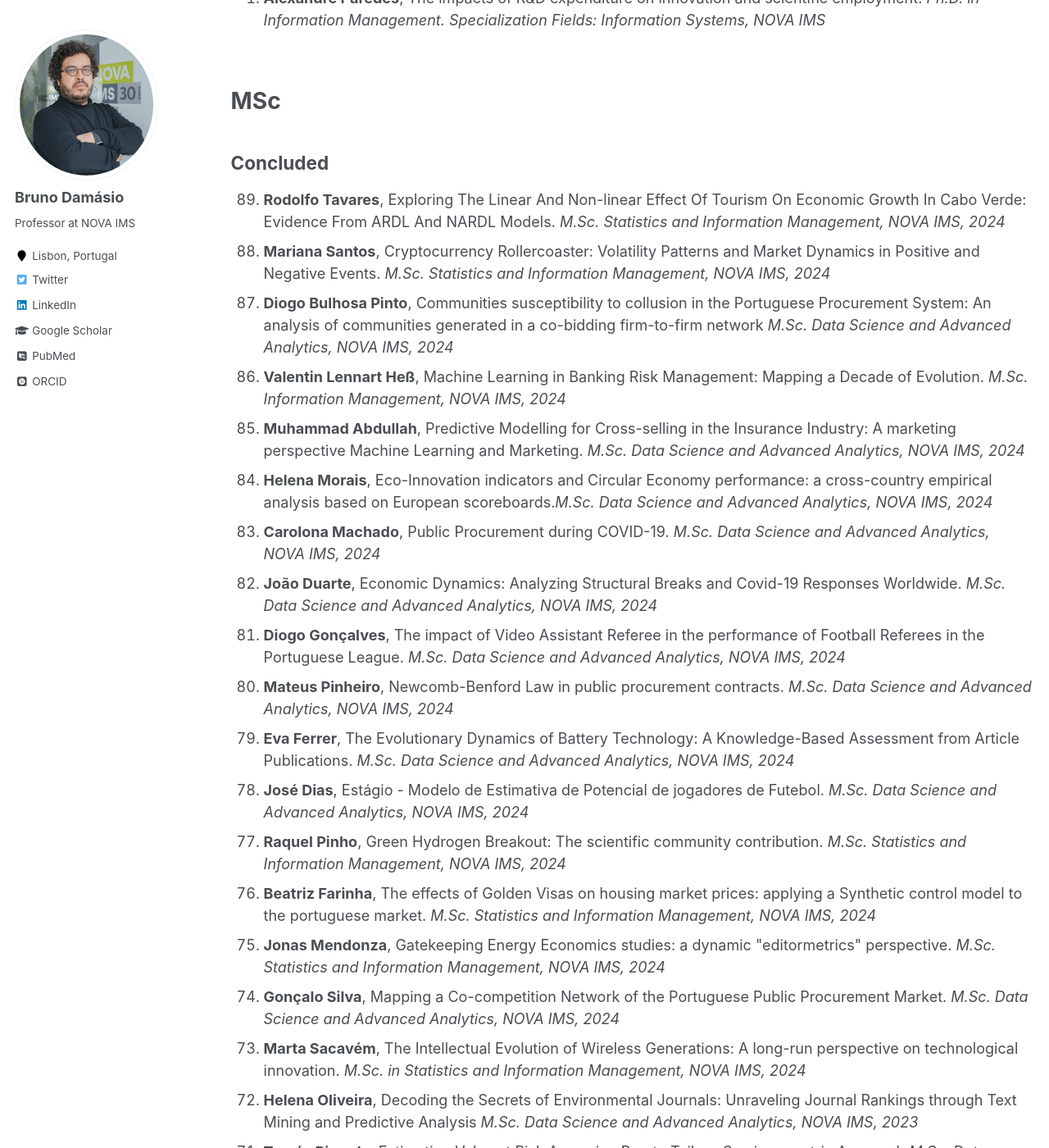
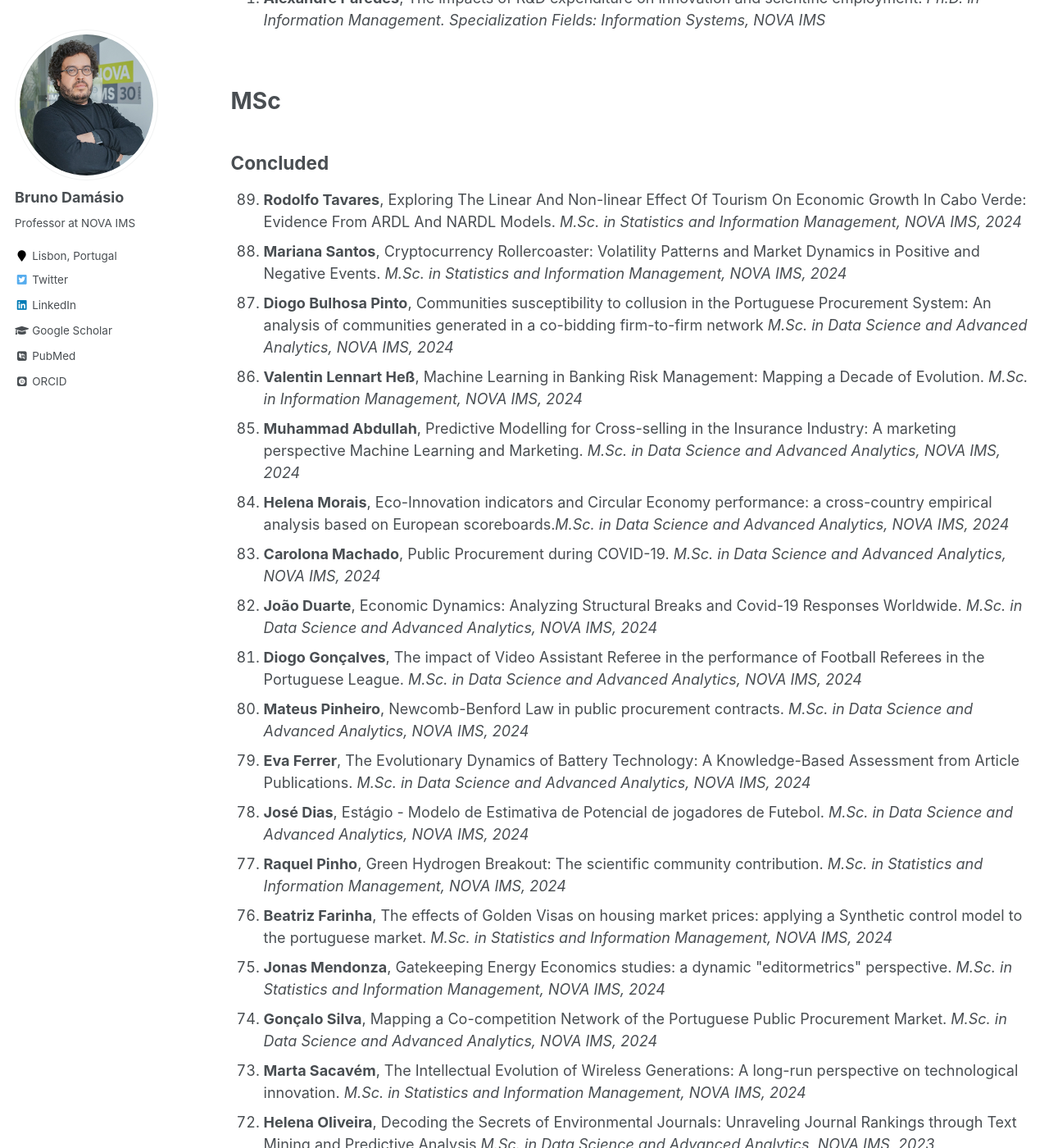
Before and after one commit to damasiob/damasiob.github.io, a Jekyll site: the page built from _pages/orietation.md, in a window 1280 px wide and 1400 px high, scrolled down 759 px. Shown: the whole window at 82% size. Built offline with Jekyll 4.4.1, drawn with Linux system fonts in a browser that asks for light colours; some web fonts are replaced; some of the changed text lies outside the part shown.

Commit message:
Update orietation.md

```diff
--- a/_pages/orietation.md
+++ b/_pages/orietation.md
@@ -19,14 +19,20 @@ Ongoing
 
 <ol reversed>
    <li><b>Luis Manica</b>, State aid in very high-capacity networks - Understanding the policy drivers in France, Portugal, Spain and United Kingdom. <i>Ph.D. in Public Policy , ISCTE</i></li>
-   <li><b>Eduardo Magalhães e Silva</b>, A scientometric approach to digital platforms: Knowledge sources, processes and impacts of “Big Tech”
+
+  <li><b>Eduardo Magalhães e Silva</b>, A scientometric approach to digital platforms: Knowledge sources, processes and impacts of “Big Tech”
  <i>Ph.D. in Information Management. Specialization Field: Data Science, NOVA IMS</i></li>
+
   <li><b>Carolina Vasconcelos</b>, What do large financial institutions know and how does it matter? A
 big‑data computational approach to the scientometric study of leading global policy players. <i>Ph.D. in Information Management. Specialization Field: Data Science, NOVA IMS</i></li>
+
   <li><b>Luís Baltazar</b>, Data science for regulatory impact assessment. <i>Ph.D. in Information Management. Specialization Field: Data Science, NOVA IMS</i></li>
+
   <li><b>Lígia Ernesto</b>, Health innovation enablers: Data‑driven paths and effectiveness.<i>Ph.D. in Management. Specialization Field: Strategy and Entrepreneurship, ISCTE</i></li>
-    <li><b>Renato Lains Mota</b>, Data‑driven healthcare business models: Understanding the determinants
+
+  <li><b>Renato Lains Mota</b>, Data‑driven healthcare business models: Understanding the determinants
 of success and sustainability. <i>Ph.D. in Information Management. Specialization Field: Data Science, NOVA IMS</i></li>
+
   <li><b>Alexandre Paredes</b>, The impacts of R&D expenditure on innovation and scientific employment. <i>Ph.D. in Information Management. Specialization Fields: Information Systems, NOVA IMS</i></li>
 </ol>
 
@@ -40,48 +46,48 @@ Concluded
 
 <ol reversed>
 
-  <li><b>Rodolfo Tavares</b>, Exploring The Linear And Non-linear Effect Of Tourism On Economic Growth In Cabo Verde: Evidence From ARDL And NARDL Models. <i>M.Sc. Statistics and Information Management, NOVA IMS, 2024 </i></li>
+  <li><b>Rodolfo Tavares</b>, Exploring The Linear And Non-linear Effect Of Tourism On Economic Growth In Cabo Verde: Evidence From ARDL And NARDL Models. <i>M.Sc. in Statistics and Information Management, NOVA IMS, 2024 </i></li>
 
-  <li><b>Mariana Santos</b>, Cryptocurrency Rollercoaster: Volatility Patterns and Market Dynamics in Positive and Negative Events. <i>M.Sc. Statistics and Information Management, NOVA IMS, 2024 </i></li>
+  <li><b>Mariana Santos</b>, Cryptocurrency Rollercoaster: Volatility Patterns and Market Dynamics in Positive and Negative Events. <i>M.Sc. in Statistics and Information Management, NOVA IMS, 2024 </i></li>
 
-  <li><b>Diogo Bulhosa Pinto</b>, Communities susceptibility to collusion in the Portuguese Procurement System: An analysis of communities generated in a co-bidding firm-to-firm network <i> M.Sc. Data Science and Advanced Analytics, NOVA IMS, 2024 </i></li>
+  <li><b>Diogo Bulhosa Pinto</b>, Communities susceptibility to collusion in the Portuguese Procurement System: An analysis of communities generated in a co-bidding firm-to-firm network <i> M.Sc. in Data Science and Advanced Analytics, NOVA IMS, 2024 </i></li>
 
-  <li><b>Valentin Lennart Heß</b>, Machine Learning in Banking Risk Management: Mapping a Decade of Evolution. <i> M.Sc. Information Management, NOVA IMS, 2024 </i></li>
+  <li><b>Valentin Lennart Heß</b>, Machine Learning in Banking Risk Management: Mapping a Decade of Evolution. <i> M.Sc. in Information Management, NOVA IMS, 2024 </i></li>
 
 
-<li><b>Muhammad Abdullah</b>, Predictive Modelling for Cross-selling in the Insurance Industry: A marketing perspective Machine Learning and Marketing. <i>M.Sc. Data Science and Advanced Analytics, NOVA IMS, 2024 </i></li>
+<li><b>Muhammad Abdullah</b>, Predictive Modelling for Cross-selling in the Insurance Industry: A marketing perspective Machine Learning and Marketing. <i>M.Sc. in Data Science and Advanced Analytics, NOVA IMS, 2024 </i></li>
 
-<li><b>Helena Morais</b>, Eco-Innovation indicators and Circular Economy performance: a cross-country empirical analysis based on European scoreboards.<i>M.Sc. Data Science and Advanced Analytics, NOVA IMS, 2024 </i></li>
+<li><b>Helena Morais</b>, Eco-Innovation indicators and Circular Economy performance: a cross-country empirical analysis based on European scoreboards.<i>M.Sc. in Data Science and Advanced Analytics, NOVA IMS, 2024 </i></li>
 
-<li><b>Carolona Machado</b>, Public Procurement during COVID-19. <i>M.Sc. Data Science and Advanced Analytics, NOVA IMS, 2024 </i></li>
+<li><b>Carolona Machado</b>, Public Procurement during COVID-19. <i>M.Sc. in Data Science and Advanced Analytics, NOVA IMS, 2024 </i></li>
 
-<li><b>João Duarte</b>, Economic Dynamics: Analyzing Structural Breaks and Covid-19 Responses Worldwide. <i>M.Sc. Data Science and Advanced Analytics, NOVA IMS, 2024 </i></li>
+<li><b>João Duarte</b>, Economic Dynamics: Analyzing Structural Breaks and Covid-19 Responses Worldwide. <i>M.Sc. in Data Science and Advanced Analytics, NOVA IMS, 2024 </i></li>
 
-<li><b>Diogo Gonçalves</b>, The impact of Video Assistant Referee in the performance of Football Referees in the Portuguese League. <i>M.Sc. Data Science and Advanced Analytics, NOVA IMS, 2024 </i></li>
+<li><b>Diogo Gonçalves</b>, The impact of Video Assistant Referee in the performance of Football Referees in the Portuguese League. <i>M.Sc. in Data Science and Advanced Analytics, NOVA IMS, 2024 </i></li>
 
-<li><b>Mateus Pinheiro</b>, Newcomb-Benford Law in public procurement contracts. <i>M.Sc. Data Science and Advanced Analytics, NOVA IMS, 2024 </i></li>
+<li><b>Mateus Pinheiro</b>, Newcomb-Benford Law in public procurement contracts. <i>M.Sc. in Data Science and Advanced Analytics, NOVA IMS, 2024 </i></li>
 
-  <li><b>Eva Ferrer</b>, The Evolutionary Dynamics of Battery Technology: A Knowledge-Based Assessment from Article Publications. <i>M.Sc. Data Science and Advanced Analytics, NOVA IMS, 2024 </i></li>
+  <li><b>Eva Ferrer</b>, The Evolutionary Dynamics of Battery Technology: A Knowledge-Based Assessment from Article Publications. <i>M.Sc. in Data Science and Advanced Analytics, NOVA IMS, 2024 </i></li>
 
-  <li><b>José Dias</b>, Estágio - Modelo de Estimativa de Potencial de jogadores de Futebol. <i>M.Sc. Data Science and Advanced Analytics, NOVA IMS, 2024 </i></li>
+  <li><b>José Dias</b>, Estágio - Modelo de Estimativa de Potencial de jogadores de Futebol. <i>M.Sc. in Data Science and Advanced Analytics, NOVA IMS, 2024 </i></li>
 
-  <li><b>Raquel Pinho</b>, Green Hydrogen Breakout: The scientific community contribution. <i>M.Sc. Statistics and Information Management, NOVA IMS, 2024 </i></li>
+  <li><b>Raquel Pinho</b>, Green Hydrogen Breakout: The scientific community contribution. <i>M.Sc. in Statistics and Information Management, NOVA IMS, 2024 </i></li>
 
-  <li><b>Beatriz Farinha</b>, The effects of Golden Visas on housing market prices: applying a Synthetic control model to the portuguese market. <i>M.Sc. Statistics and Information Management, NOVA IMS, 2024 </i></li>
+  <li><b>Beatriz Farinha</b>, The effects of Golden Visas on housing market prices: applying a Synthetic control model to the portuguese market. <i>M.Sc. in Statistics and Information Management, NOVA IMS, 2024 </i></li>
 
-  <li><b>Jonas Mendonza</b>, Gatekeeping Energy Economics studies: a dynamic "editormetrics" perspective. <i>M.Sc. Statistics and Information Management, NOVA IMS, 2024 </i></li>
+  <li><b>Jonas Mendonza</b>, Gatekeeping Energy Economics studies: a dynamic "editormetrics" perspective. <i>M.Sc. in Statistics and Information Management, NOVA IMS, 2024 </i></li>
 
-  <li><b>Gonçalo Silva</b>, Mapping a Co-competition Network of the Portuguese Public Procurement Market. <i>M.Sc. Data Science and Advanced Analytics, NOVA IMS, 2024 </i></li>
+  <li><b>Gonçalo Silva</b>, Mapping a Co-competition Network of the Portuguese Public Procurement Market. <i>M.Sc. in Data Science and Advanced Analytics, NOVA IMS, 2024 </i></li>
 
   <li><b>Marta Sacavém</b>, The Intellectual Evolution of Wireless Generations: A long-run perspective on technological innovation. <i> M.Sc. in Statistics and Information Management, NOVA IMS, 2024 </i></li>
 
-  <li><b>Helena Oliveira</b>, Decoding the Secrets of Environmental Journals: Unraveling Journal Rankings through Text Mining and Predictive Analysis <i>M.Sc. Data Science and Advanced Analytics, NOVA IMS, 2023 </i></li>
+  <li><b>Helena Oliveira</b>, Decoding the Secrets of Environmental Journals: Unraveling Journal Rankings through Text Mining and Predictive Analysis <i>M.Sc. in Data Science and Advanced Analytics, NOVA IMS, 2023 </i></li>
 
-<li><b>Tomás Ricardo</b>, Estimating Value at Risk Assuming Pareto Tails: a Semiparametric Approach <i>M.Sc. Data Science and Advanced Analytics, NOVA IMS, 2023 </i></li>
+<li><b>Tomás Ricardo</b>, Estimating Value at Risk Assuming Pareto Tails: a Semiparametric Approach <i>M.Sc. in Data Science and Advanced Analytics, NOVA IMS, 2023 </i></li>
 
-<li><b>Isabella Rubio </b>, Tests of Predictability in Cryptocurrency Markets <i>M.Sc.  in Statistics and Information Management, NOVA IMS, 2023.</i></li>
+<li><b>Isabella Rubio </b>, Tests of Predictability in Cryptocurrency Markets <i>M.Sc. in  in Statistics and Information Management, NOVA IMS, 2023.</i></li>
 
-<li><b>Rogerio Paulo</b>, The application of hedonic price models in the estimation of effective and imputed rents of housing: A case study on the 2021 housing census data in Portugal. <i>M.Sc. Data Science and Advanced Analytics, NOVA IMS</i></li>
+<li><b>Rogerio Paulo</b>, The application of hedonic price models in the estimation of effective and imputed rents of housing: A case study on the 2021 housing census data in Portugal. <i>M.Sc. in Data Science and Advanced Analytics, NOVA IMS</i></li>
 
 <li><b>Leonor Porto</b>, Decoding Success with Zero-Inflated and Hurdle Models: Unveiling the Winning Strategies in Portuguese Public Procurement Activity <i>M.Sc. in Data Science and Advanced Analytics, NOVA IMS</i></li>
 
@@ -107,7 +113,7 @@ Concluded
 
 <li><b>Andrea Cruz</b>, Battery research: What, who, when, how much? <i>M.Sc. in Statistics and Information Management, NOVA IMS, 2023.</i></li>
 
-<li><b>Andrea Sánchez Licer</b>, Scientific capabilities of a high‑tech industry: The case of the Spanish pharmaceutical sector. <i>M.Sc. Information Management, NOVA IMS, 2023.</i></li>
+<li><b>Andrea Sánchez Licer</b>, Scientific capabilities of a high‑tech industry: The case of the Spanish pharmaceutical sector. <i>M.Sc. information Management, NOVA IMS, 2023.</i></li>
 
 <li><b>Ana Luisa Mestre</b>, A Scientometric Analysis to Study the Trends on Nuclear Weapons-Related Research. <i>M.Sc. in Data Science and Advanced Analytics, NOVA IMS, 2023.</i></li>
 
@@ -123,11 +129,11 @@ Concluded
 
 <li><b>Oguz Kokes</b>, Investigating the delay times in academic publishing. <i>M.Sc. in Data Science and Advanced Analytics, NOVA IMS, 2023.</i></li>
 
-<li><b>Tomás Salema</b>, Future sales forecasting model in a retail business context: Identifying the most relevant determinants in the retail business demand <i>M.Sc. Data Science and Advanced Analytics, NOVA IMS, 2023.</i></li>
+<li><b>Tomás Salema</b>, Future sales forecasting model in a retail business context: Identifying the most relevant determinants in the retail business demand <i>M.Sc. in Data Science and Advanced Analytics, NOVA IMS, 2023.</i></li>
 
-<li><b>Diogo Acabado</b>, Integração De Dados No Contexto Do Sector De Energia Solar Fotovoltaico - Um Caso De Estudo EDP <i>M.Sc. Data Science and Advanced Analytics, NOVA IMS, 2023.</i></li>
+<li><b>Diogo Acabado</b>, Integração De Dados No Contexto Do Sector De Energia Solar Fotovoltaico - Um Caso De Estudo EDP <i>M.Sc. in Data Science and Advanced Analytics, NOVA IMS, 2023.</i></li>
 
-<li><b>Eduardo Barreto Sulz </b>, Different Approaches of Machine Learning Models in Credit Risk <i>M.Sc. Statistics and Information Management, NOVA IMS, 2023.</i></li>
+<li><b>Eduardo Barreto Sulz </b>, Different Approaches of Machine Learning Models in Credit Risk <i>M.Sc. in Statistics and Information Management, NOVA IMS, 2023.</i></li>
 
 <li><b>Sara Nunes</b>, Predicting Length of Stay in a Hospital Post-Surgery  <i>M.Sc. in Information Management, NOVA IMS, 2023.</I></li>
 
@@ -135,12 +141,12 @@ Concluded
 
 <li><b>Ana Rita Carmo</b>, Industrial Espionage: Mapping Meanings and Assessing Trends. <i> M.Sc. in Economics and Management of Science, Technology and Innovation, ISEG, 2022.</i></li>
 
-<li><b>Joana Rita Lopes</b>, The impact of journal editors in academic publications: A stochastic frontier analysis. <i>M.Sc. Information Management, NOVA IMS, 2022.</i></li>
+<li><b>Joana Rita Lopes</b>, The impact of journal editors in academic publications: A stochastic frontier analysis. <i>M.Sc. information Management, NOVA IMS, 2022.</i></li>
 
 <li><b>João Pedro Monteiro</b>, Performance and actual pay in the top 5 European football leagues: The use of market value as a proxy variable for football players’ wages. <i>M.Sc. in Statistics and Information Management, NOVA IMS, 2022.</i></li>
 
 <li><b>Lars Frobel</b>, Patents in the energy sector: A study on the innovation strength of European
-largest energy suppliers, based on patents. <i>M.Sc. Information Management, NOVA IMS, 2022.</i></li>
+largest energy suppliers, based on patents. <i>M.Sc. information Management, NOVA IMS, 2022.</i></li>
 
 <li><b>Olimpio Zavale</b>, Logistic regression approach for malaria vector control program impact assessment in Mozambique. <i>M.Sc. in Statistics and Information Management, NOVA IMS, 2022.</i></li>
 
@@ -160,9 +166,9 @@ largest energy suppliers, based on patents. <i>M.Sc. Information Management, NOV
 
 <li><b>Beatriz Duarte</b>, The impact of covid‑19 on airbnb prices. <i>M.Sc. in Statistics and Information Management, NOVA IMS, 2022.</i></li>
 
-<li><b>Mariana Barros</b>, The impact on operational risk: an analysis on macroeconomic, governance and firm‑level determinants. <i>M.Sc. Information Management, NOVA IMS, 2022.</i></li>
+<li><b>Mariana Barros</b>, The impact on operational risk: an analysis on macroeconomic, governance and firm‑level determinants. <i>M.Sc. information Management, NOVA IMS, 2022.</i></li>
 
-<li><b>Gonçalo Pereira dos Santos </b>, The econometrics of knowledge Central Banks as power-houses of scientific breakthroughs. <i>M.Sc. Information Management, NOVA IMS, 2024 </i></li>
+<li><b>Gonçalo Pereira dos Santos </b>, The econometrics of knowledge Central Banks as power-houses of scientific breakthroughs. <i>M.Sc. information Management, NOVA IMS, 2024 </i></li>
 
 <li><b>Miguel Ramos</b>, The impact of wage dispersion in football teams performance. <i>M.Sc. in Data Science and Advanced Analytics, NOVA IMS, 2022.</i></li>
 
@@ -177,12 +183,12 @@ largest energy suppliers, based on patents. <i>M.Sc. Information Management, NOV
 
 <li><b>Catarina Cardoso</b>, The scientometric evolution of the ”Network Society”: Mapping and tracing the influence of a concept. <i>M.Sc. in Statistics and Information Management, NOVA IMS, 2022.</i></li>
 
-<li><b>Pedro Mota</b>, Assessing covid‑19 impact on user opinion towards videogames: Sentiment analysis and structural break detection on steam data. <i>M.Sc. Information Management, NOVA IMS, 2022.</i></li>
+<li><b>Pedro Mota</b>, Assessing covid‑19 impact on user opinion towards videogames: Sentiment analysis and structural break detection on steam data. <i>M.Sc. information Management, NOVA IMS, 2022.</i></li>
 
 <li><b>Catarina Ferreira</b>, The impact of political cycles’ changes on local public procurement: evidence from Portuguese municipalities. <i>M.Sc. in Statistics and Information Management, NOVA IMS, 2022.</i></li>
 <li><b>Teresa Trindade</b>, Bunching below thresholds: Evidence from Portugal. <i>M.Sc. in Data Science and Advanced Analytics, NOVA IMS, 2022.</i></li>
 
-<li><b>Alsenvitor Nascimento</b>, Application of machine learning to predict quality of portuguese wine based on sensory preferences. <i>M.Sc. Information Management, NOVA IMS, 2022.</i></li>
+<li><b>Alsenvitor Nascimento</b>, Application of machine learning to predict quality of portuguese wine based on sensory preferences. <i>M.Sc. information Management, NOVA IMS, 2022.</i></li>
 
 <li><b>Joana Sousa</b>, An exploratory study on the economic impacts of wildfires in Portugal. <i>M.Sc. in Statistics and Information Management, NOVA IMS, 2022.</i></li>
 
@@ -196,22 +202,22 @@ largest energy suppliers, based on patents. <i>M.Sc. Information Management, NOV
 
 <li><b>Filipe Silva</b>, Does performance exclusively determine the value from shirt sponsorship in football? <i>M.Sc. in Statistics and Information Management, NOVA IMS, 2021.</i></li>
 
-<li><b>Helena Alves</b>, GDPR In Portugal: Analysis on citizens’ perception about privacy. <i>M.Sc. Information Management, NOVA IMS, 2021.</i></li>
+<li><b>Helena Alves</b>, GDPR In Portugal: Analysis on citizens’ perception about privacy. <i>M.Sc. information Management, NOVA IMS, 2021.</i></li>
 
 <li><b>Berk Munger</b>, General additive model implementation for Germany real estate market. <i>M.Sc. in Data Science and Advanced Analytics, NOVA IMS, 2021.</i></li>
 
-<li><b>Carlota Oliveira</b>, The resilience of higher education enrollment to banking crises. <i>M.Sc. Mathematical Finance, ISEG, 2020.</i></li>
+<li><b>Carlota Oliveira</b>, The resilience of higher education enrollment to banking crises. <i>M.Sc. in Mathematical Finance, ISEG, 2020.</i></li>
 
-<li><b>Inês Rodrigues</b>, Financial crises meet society: Economic turmoil and societal stress through a local projection approach. <i>M.Sc. Mathematical Finance, ISEG, 2020.</i></li>
+<li><b>Inês Rodrigues</b>, Financial crises meet society: Economic turmoil and societal stress through a local projection approach. <i>M.Sc. in Mathematical Finance, ISEG, 2020.</i></li>
 
  <li><b>António Curado</b>, Scaling behavior of public procurement activity. <i>M.Sc. in Data Science and Advanced Analytics, NOVA IMS, 2020.</i></li>
 
-<li><b>João Paulo Raposo</b>, Use of pembrolizumab and nivolumab in non‑small cell lung cancer: A cost‑effectiveness study. <i>M.Sc. Information Management, NOVA IMS, 2020.</i></li>
+<li><b>João Paulo Raposo</b>, Use of pembrolizumab and nivolumab in non‑small cell lung cancer: A cost‑effectiveness study. <i>M.Sc. information Management, NOVA IMS, 2020.</i></li>
 
 
-<li><b>Rodrigo Ataíde</b>, Gestão de informação num contexto de transformação do negócio. <i>M.Sc. Information Management, NOVA IMS, 2020.</i></li>
+<li><b>Rodrigo Ataíde</b>, Gestão de informação num contexto de transformação do negócio. <i>M.Sc. information Management, NOVA IMS, 2020.</i></li>
 
-<li><b>Carlotta Lehmann</b>, Driving the transition to a circular economy: Evidence from the European Union. <i>M.Sc. Information Management, NOVA IMS, 2020.</i></li>
+<li><b>Carlotta Lehmann</b>, Driving the transition to a circular economy: Evidence from the European Union. <i>M.Sc. information Management, NOVA IMS, 2020.</i></li>
 
 <li><b>Filipa Almeida</b>, Loan modifications and risk of default: A Markov chains approach. <i>M.Sc. in Statistics and Information Management, NOVA IMS, 2020.</i></li>
 
```
